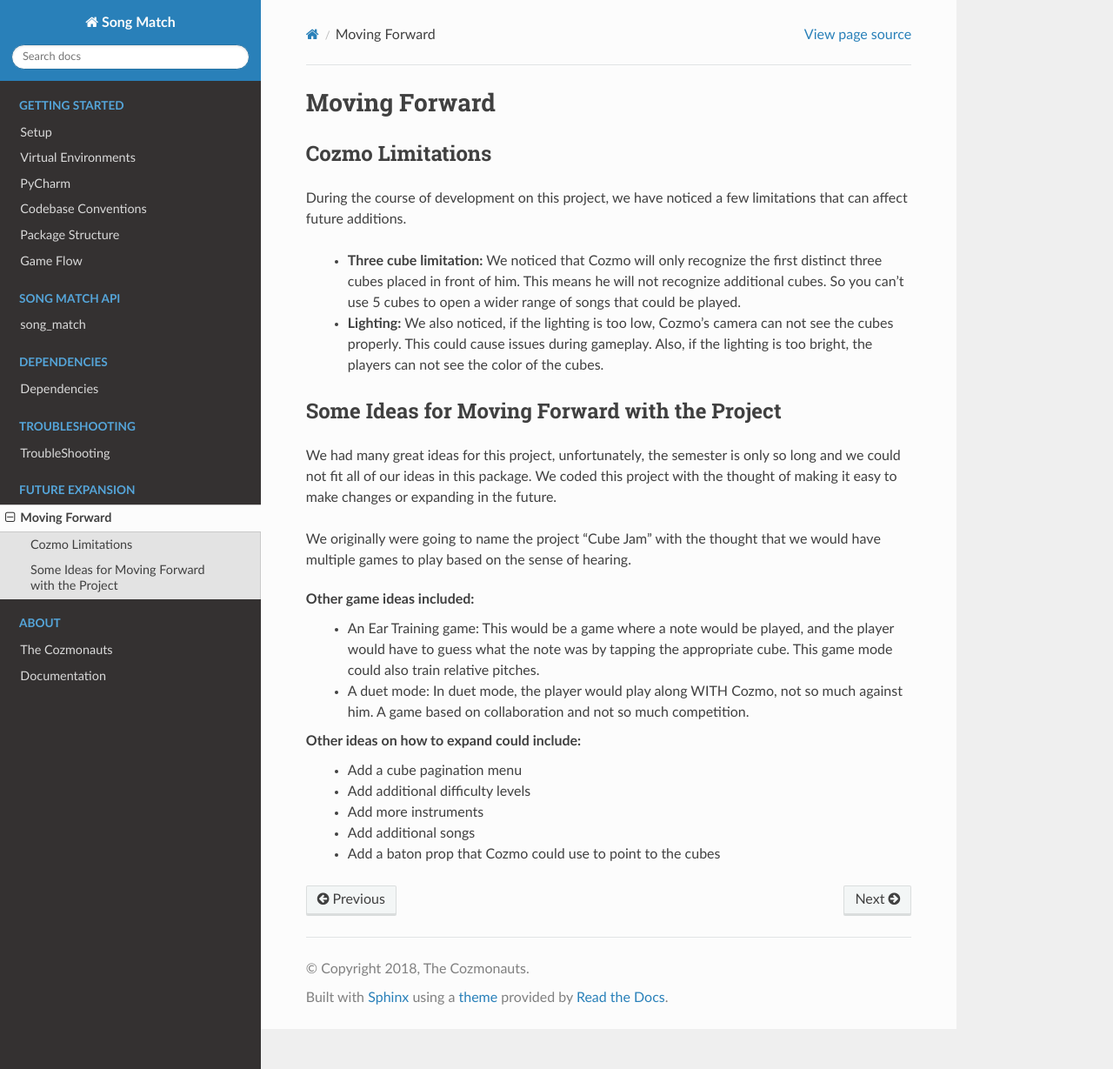
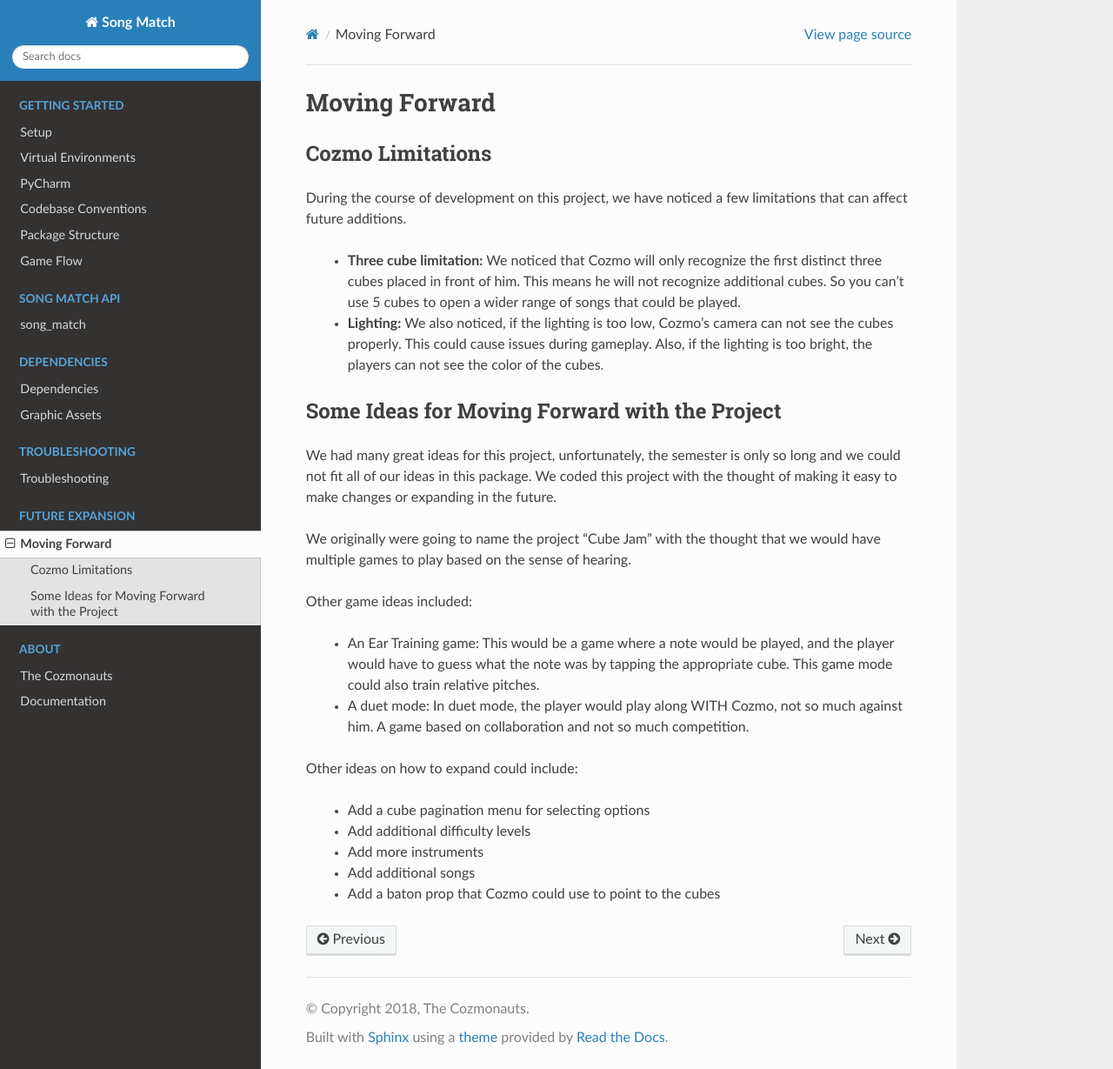
Before and after one commit to gbroques/cozmo-song-match, a Sphinx documentation site: the page built from docs/pages/moving_forward.rst, in a window 1280 px wide and 1229 px high. Shown: the whole window at 87% size. Built offline with Sphinx 7.4.7 and the Read the Docs theme 2.0.0, drawn with Linux system fonts in a browser that asks for light colours.

Commit message:
Add page for graphic assets and make other minor changes to docs

```diff
--- a/docs/index.rst
+++ b/docs/index.rst
@@ -53,19 +53,20 @@
    :maxdepth: 2
    :caption: Song Match API
 
-   song_match/song_match.rst
+   song_match/song_match
 
 .. toctree::
    :maxdepth: 2
    :caption: Dependencies
 
    pages/dependencies
+   pages/graphic_assets
 
 .. toctree::
    :maxdepth: 1
    :caption: Troubleshooting
 
-   pages/troubleshoot
+   pages/troubleshooting
 
 .. toctree::
    :maxdepth: 1
--- a/docs/pages/moving_forward.rst
+++ b/docs/pages/moving_forward.rst
@@ -18,11 +18,13 @@
 We originally were going to name the project "Cube Jam" with the thought that we would have multiple games to play based on the sense of hearing.
 
 Other game ideas included:
+
   * An Ear Training game: This would be a game where a note would be played, and the player would have to guess what the note was by tapping the appropriate cube. This game mode could also train relative pitches.
   * A duet mode: In duet mode, the player would play along WITH Cozmo, not so much against him. A game based on collaboration and not so much competition.
 
 Other ideas on how to expand could include:
-  * Add a cube pagination menu
+
+  * Add a cube pagination menu for selecting options
   * Add additional difficulty levels
   * Add more instruments
   * Add additional songs
```
Also changed, not shown: docs/pages/graphic_assets.rst (added, +15 -0 lines), docs/pages/troubleshoot.rst (deleted, +0 -24 lines), docs/pages/troubleshooting.rst (added, +30 -0 lines), docs/_static/cube-mat.png (added), 2 other files.
